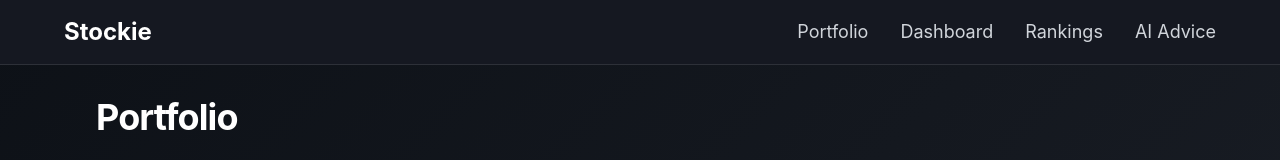
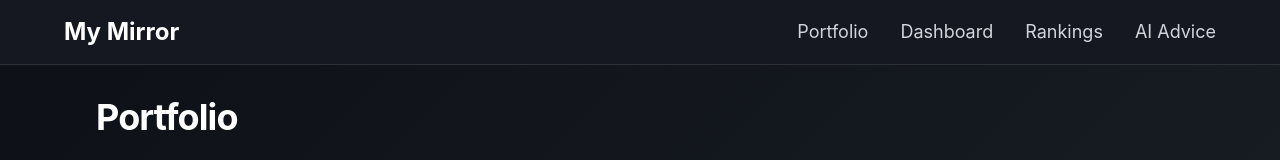
Before and after one commit to RajChintawar/Stockie-Mng, a React app in the folder frontend/: page / in a window 1280 px wide. Shown: the top 160 px of the page. Built offline with nearby package versions, Linux system fonts and the light colour scheme; the HTML template or start-up script is replaced by a standard one.

Commit message:
Name changedd to my mirror

```diff
--- a/frontend/src/components/Navbar.jsx
+++ b/frontend/src/components/Navbar.jsx
@@ -10,7 +10,7 @@ export default function Navbar() {
 
         {/* LOGO */}
         <Link to="/" className="text-2xl font-bold text-white">
-          Stockie
+          My Mirror
         </Link>
 
         {/* DESKTOP MENU */}
```
